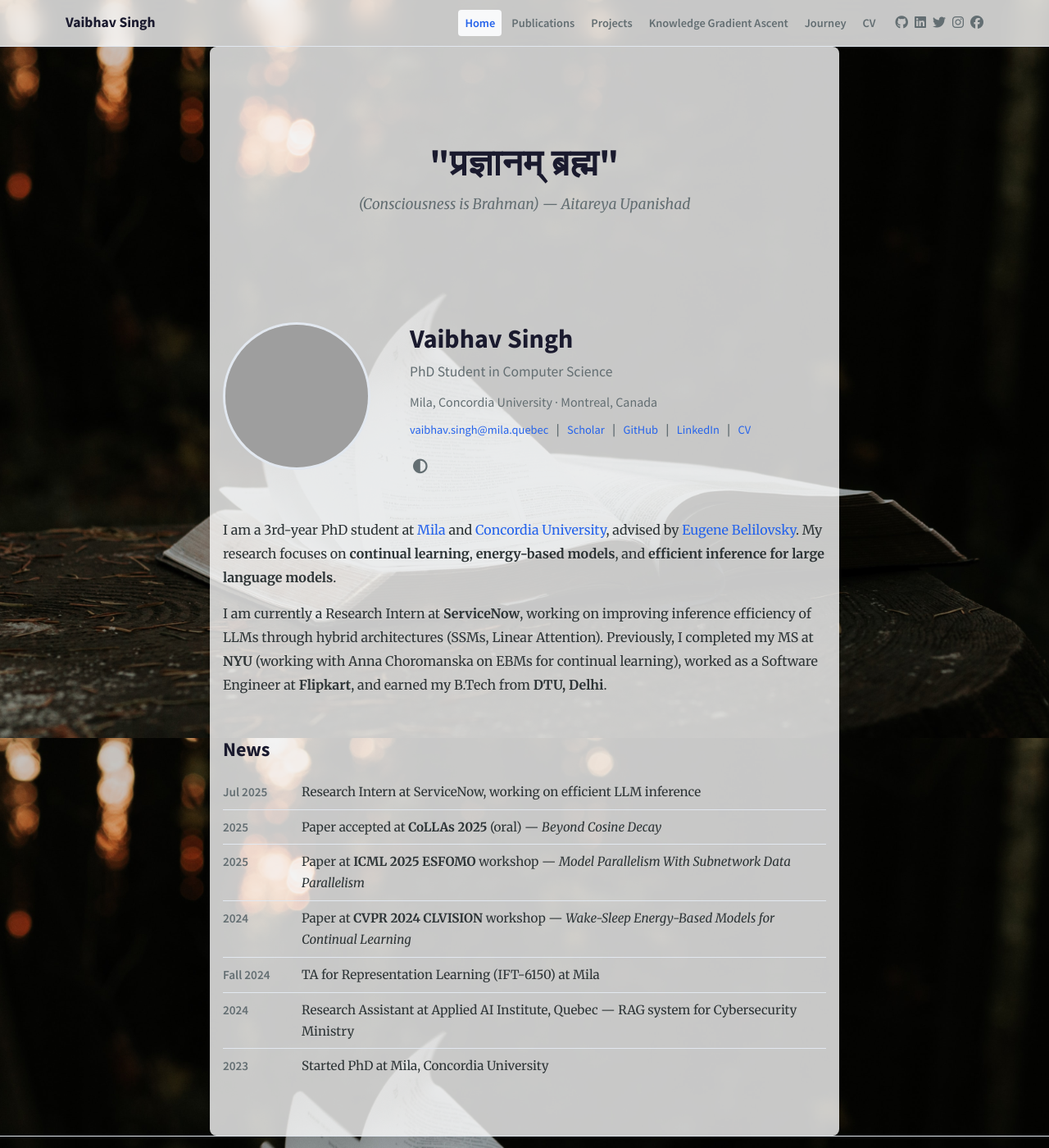
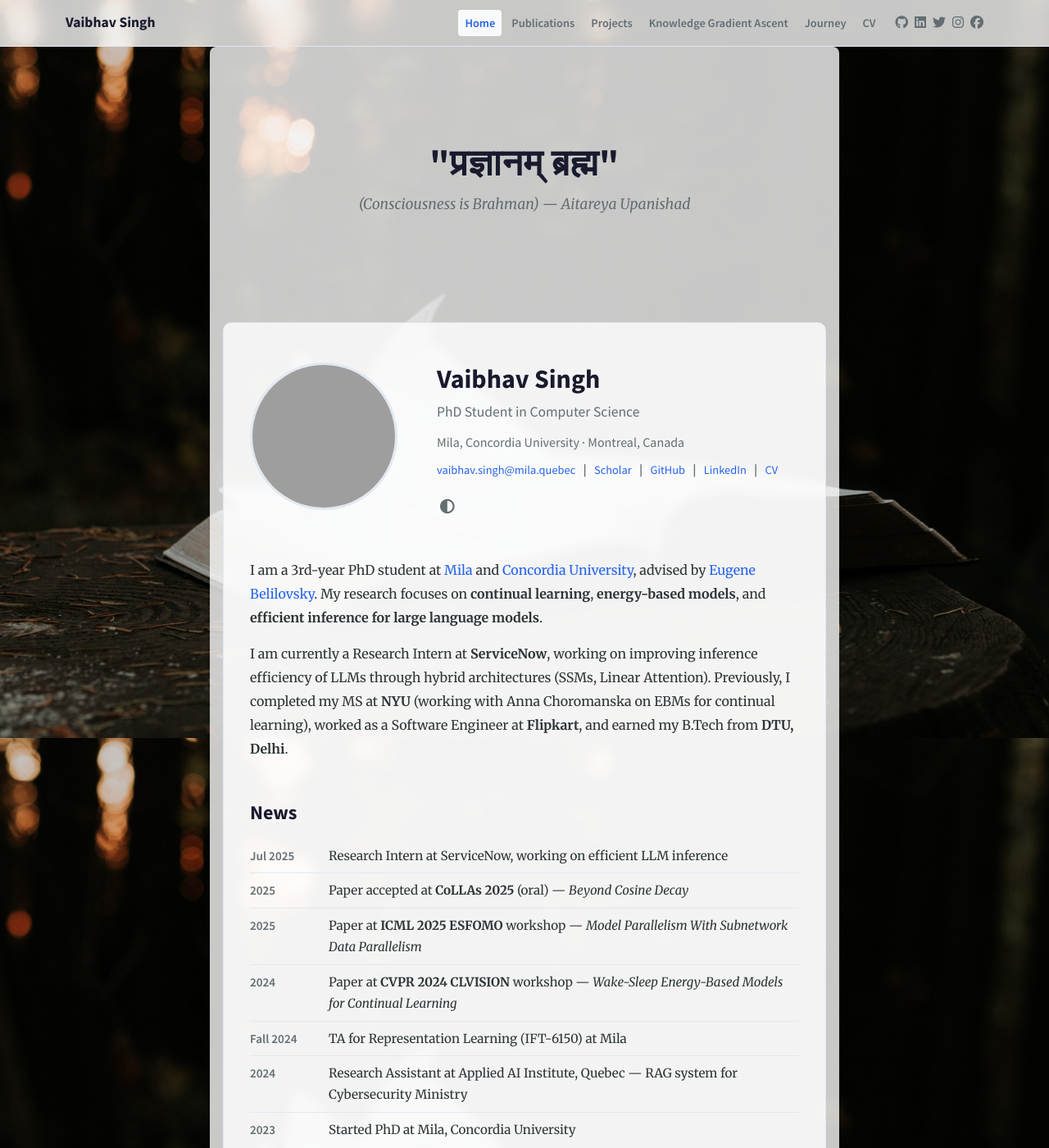
Before and after one commit to vaibhav016/vaibhav016.github.io, a Jekyll site: the page built from index.html, in a window 1280 px wide and 1400 px high. Shown: the whole window at 82% size. Built offline with Jekyll 4.4.1, drawn with Linux system fonts in a browser that asks for light colours; grey boxes are pictures that could not be loaded.

Commit message:
Wrap about/bio/news in a distinct section panel
Separates the hero quote from the main content with a bordered,
semi-transparent card so the name starts a clean new section.

Co-Authored-By: Claude Opus 4.6 <noreply@anthropic.com>

```diff
--- a/_sass/_components.scss
+++ b/_sass/_components.scss
@@ -17,6 +17,15 @@
   font-size: 1.1rem;
   color: var(--text-light);
   font-style: italic;
+}
+
+// About section panel
+.about-section {
+  background: var(--bg-overlay);
+  border: 1px solid var(--border);
+  border-radius: 10px;
+  padding: $space-xl $space-lg;
+  backdrop-filter: blur(6px);
 }
 
 // About / Homepage
--- a/index.html
+++ b/index.html
@@ -8,6 +8,7 @@ title: Home
   <p class="hero-translation">(Consciousness is Brahman) &mdash; Aitareya Upanishad</p>
 </div>
 
+<div class="about-section">
   <div class="about-hero">
     <img src="{{ '/images/headshot.jpg' | relative_url }}" alt="Vaibhav Singh" class="about-photo" onerror="this.style.display='none'">
     <div class="about-info">
@@ -51,3 +52,4 @@ title: Home
       <li><span class="news-date">2023</span><span>Started PhD at Mila, Concordia University</span></li>
     </ul>
   </div>
+</div>
```
Lines whose indentation alone changed are shown as unchanged.
